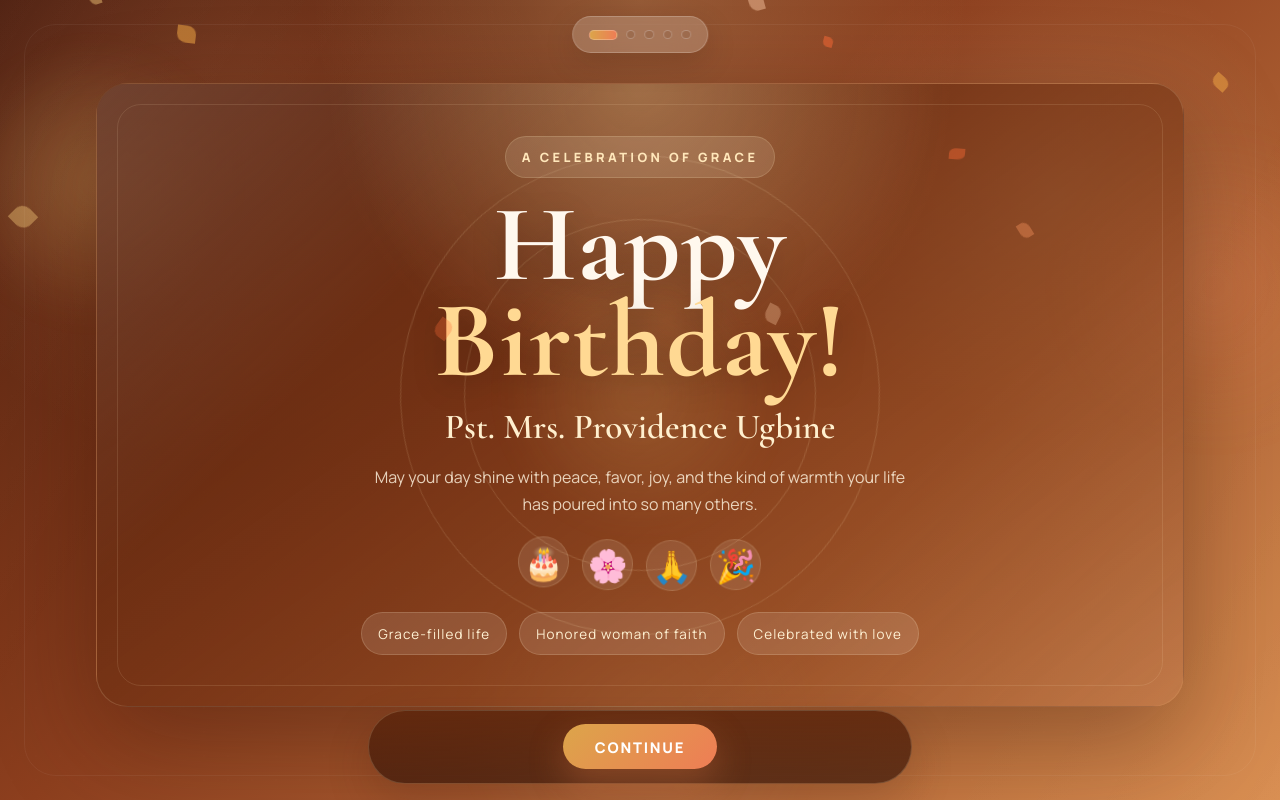
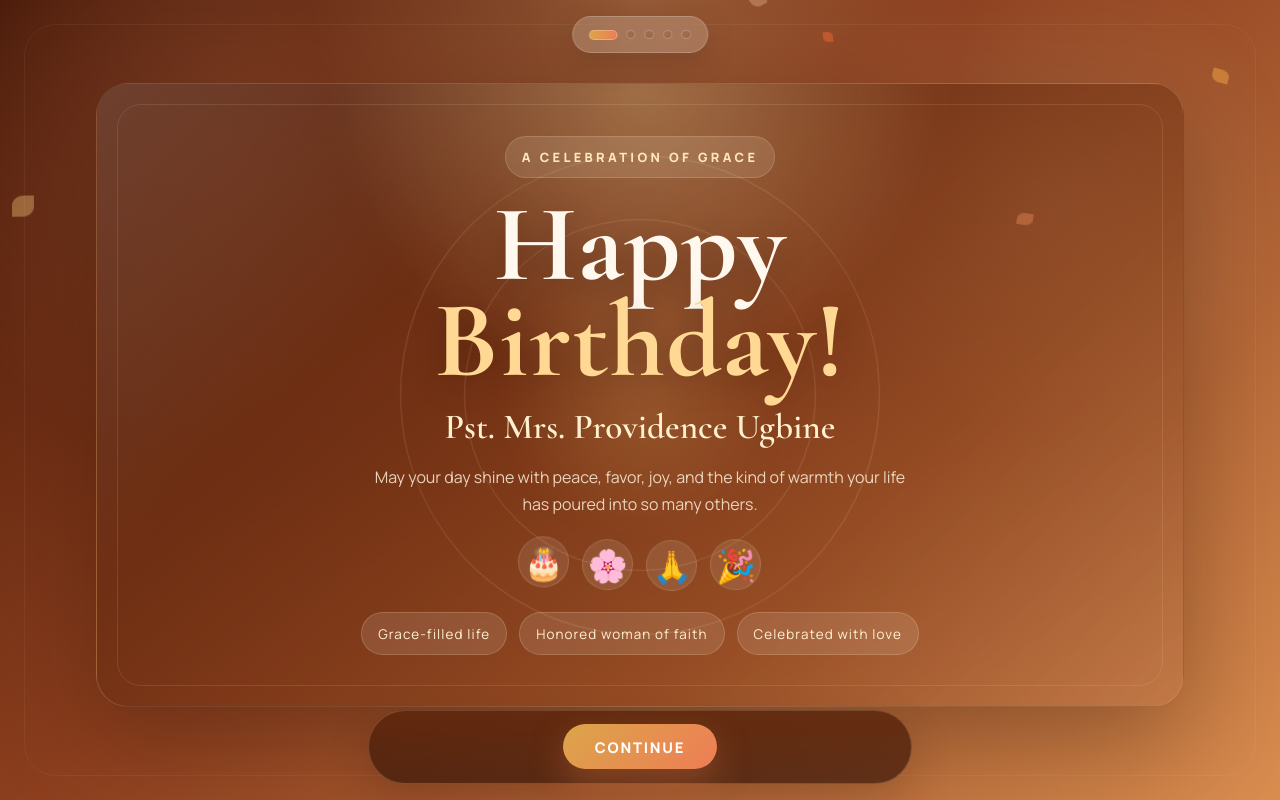
Before and after one commit to CoreLink-tech/birthday, a plain HTML site: page PAGE1.HTML in a window 1280 px wide. Drawn offline with nearby package versions, Linux system fonts and the light colour scheme; no server answers.

Commit message:
Lighten animations for smoother mobile

```diff
--- a/PAGE1.HTML
+++ b/PAGE1.HTML
@@ -57,10 +57,7 @@
     mix-blend-mode:soft-light;
   }
 
-  body::after{
-    background:linear-gradient(120deg, rgba(255,255,255,.12), transparent 24%, transparent 76%, rgba(255,255,255,.08));
-    opacity:.3;
-  }
+  body::after{display:none;}
 
   #confetti-canvas{
     position:fixed;
@@ -70,41 +67,7 @@
   }
 
 
-  .ambient{
-    position:fixed;
-    border-radius:50%;
-    filter:blur(18px);
-    pointer-events:none;
-    opacity:.38;
-    z-index:0;
-    animation:drift 14s ease-in-out infinite;
-  }
-
-  .ambient-a{
-    width:18rem;
-    height:18rem;
-    top:7vh;
-    left:-4rem;
-    background:radial-gradient(circle, rgba(255,208,115,.72), transparent 68%);
-  }
-
-  .ambient-b{
-    width:20rem;
-    height:20rem;
-    right:-5rem;
-    top:18vh;
-    background:radial-gradient(circle, rgba(255,144,99,.55), transparent 70%);
-    animation-delay:-4s;
-  }
-
-  .ambient-c{
-    width:24rem;
-    height:24rem;
-    bottom:-7rem;
-    left:35%;
-    background:radial-gradient(circle, rgba(255,236,194,.30), transparent 68%);
-    animation-delay:-8s;
-  }
+  .ambient,.ambient-a,.ambient-b,.ambient-c{display:none;}
 
   .page{
     position:fixed;
@@ -115,9 +78,8 @@
     padding:5.2rem 1.25rem 8.5rem;
     opacity:0;
     pointer-events:none;
-    transform:translate3d(4.5rem,0,0) scale(.98);
-    filter:blur(10px);
-    transition:opacity .78s var(--ease), transform .78s var(--ease), filter .78s var(--ease);
+    transform:translate3d(28px,0,0);
+    transition:opacity .55s var(--ease), transform .55s var(--ease);
     overflow-y:auto;
     isolation:isolate;
     z-index:1;
@@ -136,33 +98,29 @@
   .page.active{
     opacity:1;
     pointer-events:auto;
-    transform:translate3d(0,0,0) scale(1);
-    filter:blur(0);
+    transform:translate3d(0,0,0);
   }
 
   .page.exit-left{
     opacity:0;
-    transform:translate3d(-4.5rem,0,0) scale(.98);
-    filter:blur(12px);
+    transform:translate3d(-28px,0,0);
   }
 
   .page.exit-right{
     opacity:0;
-    transform:translate3d(4.5rem,0,0) scale(.98);
-    filter:blur(12px);
+    transform:translate3d(28px,0,0);
   }
 
-  .page.enter-left{transform:translate3d(-4.5rem,0,0) scale(.98);}
-  .page.enter-right{transform:translate3d(4.5rem,0,0) scale(.98);}
+  .page.enter-left{transform:translate3d(-28px,0,0);}
+  .page.enter-right{transform:translate3d(28px,0,0);}
 
   .page-shell{
     position:relative;
     width:min(100%, 68rem);
     border-radius:2rem;
-    border:1px solid rgba(255,255,255,.24);
-    background:linear-gradient(180deg, rgba(255,252,247,.88), rgba(255,244,232,.72));
-    box-shadow:var(--shadow);
-    backdrop-filter:blur(20px);
+    border:1px solid rgba(255,255,255,.18);
+    background:linear-gradient(180deg, rgba(255,252,247,.94), rgba(255,244,232,.82));
+    box-shadow:0 16px 42px rgba(0,0,0,.14);
     overflow:hidden;
     padding:clamp(1.75rem, 4vw, 3rem);
   }
@@ -183,7 +141,7 @@
   }
 
   .page.active .reveal{
-    animation:revealUp .8s var(--ease) forwards;
+    animation:revealUp .45s ease-out forwards;
     animation-delay:var(--delay, 0s);
   }
 
@@ -761,7 +719,7 @@
   }
 
   @keyframes revealUp{
-    from{opacity:0;transform:translateY(1.35rem);}
+    from{opacity:0;transform:translateY(12px);}
     to{opacity:1;transform:translateY(0);}
   }
 
@@ -1040,7 +998,7 @@
   const petalColors = ["#ffd580", "#ff9860", "#ffb347", "#ffcba4", "#ff6b35"];
   const heroPage = document.getElementById("page1");
 
-  for (let i = 0; i < 20; i += 1) {
+  for (let i = 0; i < 10; i += 1) {
     const petal = document.createElement("div");
     petal.className = "petal";
     petal.style.cssText = [
@@ -1060,7 +1018,7 @@
   }
 
   const petalStyle = document.createElement("style");
-  petalStyle.textContent = "@keyframes petalFall{0%{transform:translateY(-4rem) rotate(0deg);opacity:0;}12%{opacity:.5;}100%{transform:translateY(112vh) rotate(680deg);opacity:0;}}";
+  petalStyle.textContent = "@keyframes petalFall{0%{transform:translateY(-4rem) rotate(0deg);opacity:0;}16%{opacity:.45;}100%{transform:translateY(108vh) rotate(540deg);opacity:0;}}";
   document.head.appendChild(petalStyle);
 
   const photoGrid = document.getElementById("photoGrid");
@@ -1149,7 +1107,7 @@
   }
 
   function launchConfetti() {
-    for (let i = 0; i < 180; i += 1) {
+    for (let i = 0; i < 80; i += 1) {
       particles.push({
         x: Math.random() * canvas.width,
         y: -10 - Math.random() * 160,
```
Also changed, not shown: index.html (+17 -59 lines).
